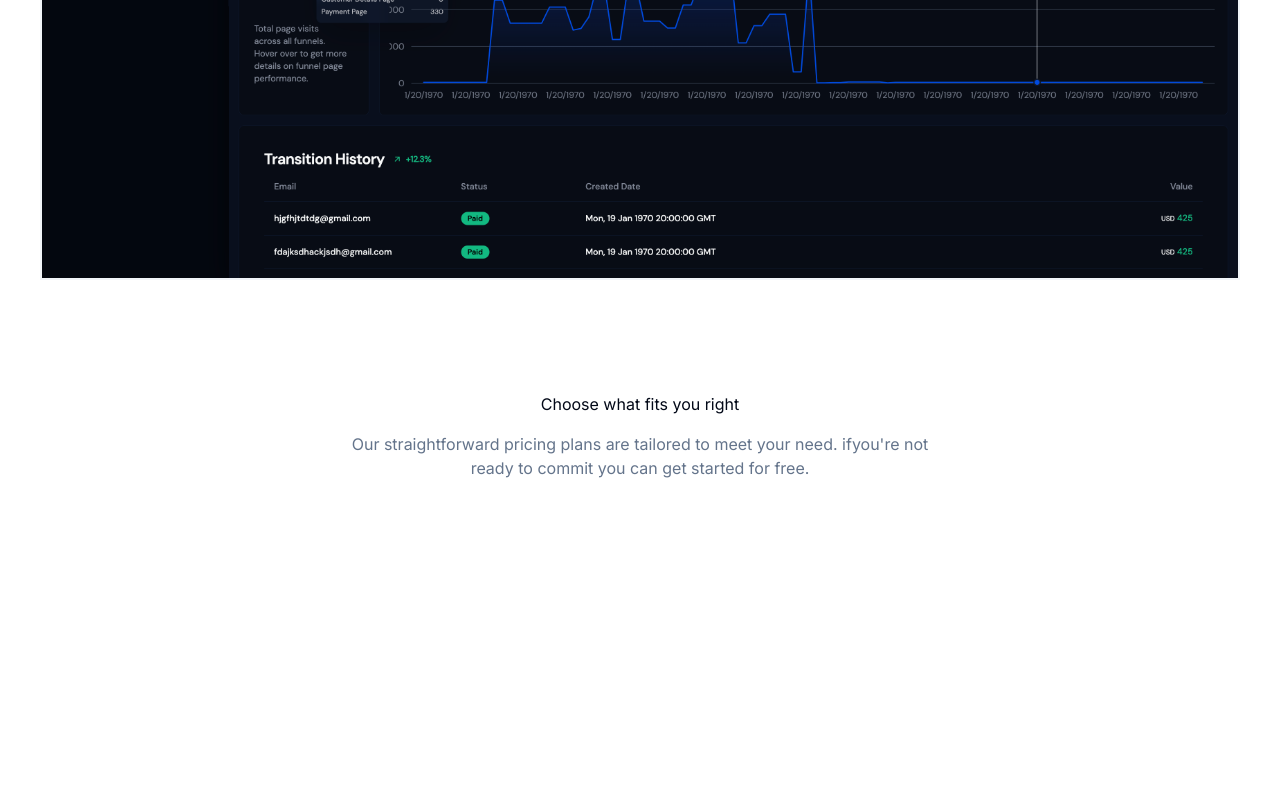
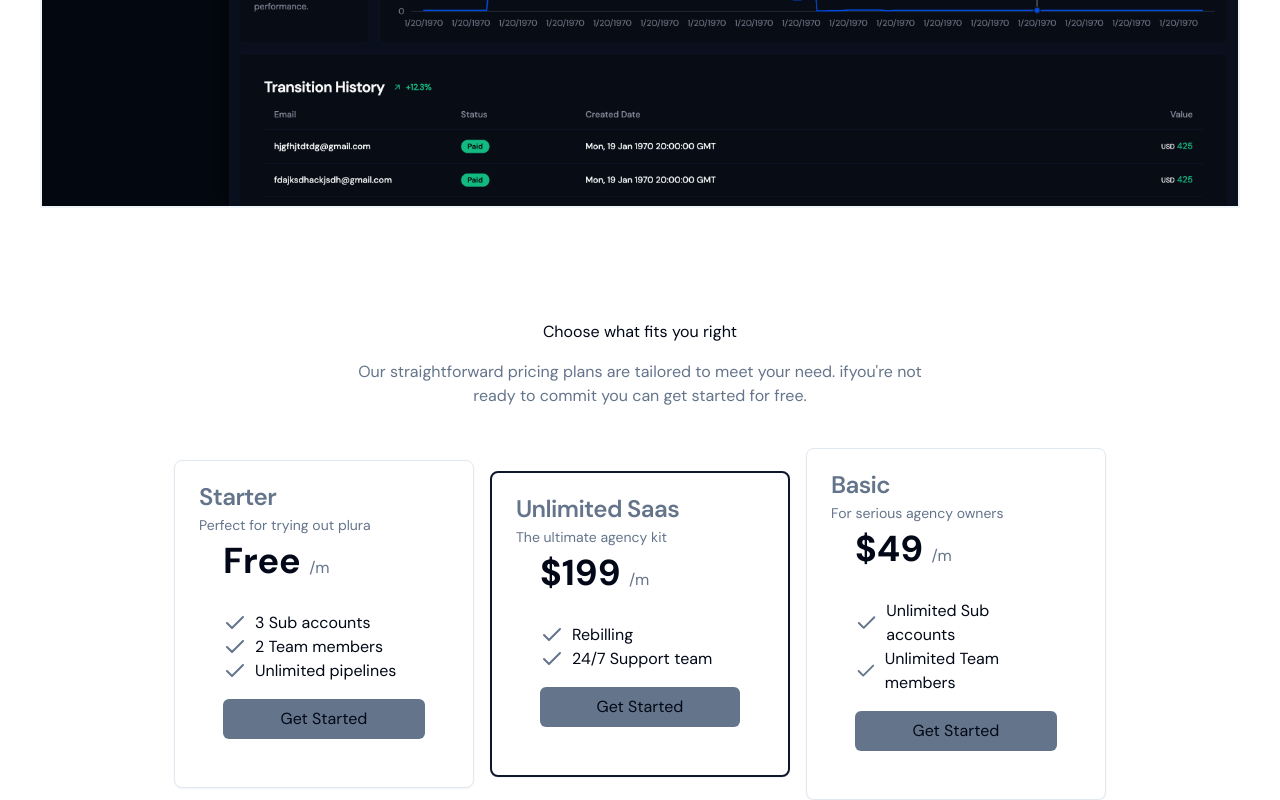
Before and after one commit to AyushGupta11442/gosync, a Next.js app: page /site in a window 1280 px wide. Shown: the part 878-1678 px from the top of the page. Before the commit the page ends 1398 px from the top, so only its background shows below. Built offline with nearby package versions, Linux system fonts and the light colour scheme.

Commit message:
home page done

```diff
--- /dev/null
+++ b/src/app/[domain]/page.tsx
@@ -0,0 +1,11 @@
+import React from 'react'
+
+const page = () => {
+  return (
+    <div>
+      page
+    </div>
+  )
+}
+
+export default page
--- a/src/app/layout.tsx
+++ b/src/app/layout.tsx
@@ -1,18 +1,14 @@
 import type { Metadata } from 'next'
-import { DM_Sans, Inter } from 'next/font/google'
+import { DM_Sans } from 'next/font/google'
 import './globals.css'
 import { ClerkProvider } from '@clerk/nextjs'
 import { dark } from '@clerk/themes'
-import Navigation from '@/components/site/navigation'
 import { ThemeProvider } from '@/providers/theme-provider'
-// import { ThemeProvider } from '@/providers/theme-provider'
 // import ModalProvider from '@/providers/modal-provider'
-// import { Toaster } from '@/components/ui/toaster'
-// import { Toaster as SonnarToaster } from '@/components/ui/sonner'
+import { Toaster } from '@/components/ui/toaster'
+import { Toaster as SonnarToaster } from '@/components/ui/sonner'
 
 const font = DM_Sans({ subsets: ['latin'] })
-const inter  =Inter({subsets: ['latin']})
-
 
 export const metadata: Metadata = {
   title: 'GoSync',
@@ -25,24 +21,24 @@ export default function RootLayout({
   children: React.ReactNode
 }) {
   return (
-    <ClerkProvider
-    appearance={{baseTheme : dark}}>
-
-      <html lang="en" suppressHydrationWarning>
-
-            <body className= {inter.className}>
+    <html
+      lang="en"
+      suppressHydrationWarning
+    >
+      <body className={font.className}>
         <ThemeProvider
           attribute="class"
           defaultTheme="system"
           enableSystem
-        disableTransitionOnChange>
-            <Navigation />
+          disableTransitionOnChange
+        >
+          {/* <ModalProvider> */}
             {children}
-
+            {/* <Toaster />
+            <SonnarToaster position="bottom-left" />
+          </ModalProvider> */}
         </ThemeProvider>
       </body>
-
     </html>
-    </ClerkProvider>
   )
 }
--- a/src/app/site/page.tsx
+++ b/src/app/site/page.tsx
@@ -1,5 +1,10 @@
 "use client";
+import { Card, CardContent, CardDescription, CardFooter, CardHeader, CardTitle } from "@/components/ui/card";
+import { pricingCards } from "@/lib/constant";
+import clsx from "clsx";
+import { Check } from "lucide-react";
 import Image from "next/image";
+import Link from "next/link";
 
 
 export default function Home() {
@@ -13,14 +18,47 @@ export default function Home() {
             GoSync
           </h1> </div>
         <div className="flex justify-center items-center relative md:mt-[-70px]">
-            <Image src="/assets/preview.png" alt="Banner image" width="1200" height="1200" className="rounded-tl-2xl rounded-tr-2xl border-2 border-muted"/>
+          <Image src="/assets/preview.png" alt="Banner image" width="1200" height="1200" className="rounded-tl-2xl rounded-tr-2xl border-2 border-muted" />
           <div className="absolute top-[50%] left-0 right-0 bottom-0 bg-gradient-to-t dark:from-backgroundn z-10"></div>
         </div>
       </section>
       <section className=" flex justify-center items-center flex-col gap-4 md:mt-28">
         <h2 className="ext-4xl  text-center">Choose what fits you right</h2>
-        <p className="text-muted-foreground text-center">Our straightforward pricing plans are tailored to meet your need. if{"you're"} not <br/> ready to commit you can get started for free.</p>
-        <div className="flex items-center gap-4 flex-wrap mt-6"></div>
+        <p className="text-muted-foreground text-center">Our straightforward pricing plans are tailored to meet your need. if{"you're"} not <br /> ready to commit you can get started for free.</p>
+        <div className="flex items-center gap-4 flex-wrap mt-6">
+          {pricingCards.map((card) => (
+            <Card key={card.title} className={clsx('w-[300px] flex flex-col justify-center justify-between ' , {"border-2 border-primary":card.title === "Unlimited Saas" ,})}>
+              <CardHeader>
+                <CardTitle className={clsx('' ,{
+                  'text-muted-foreground': card.title !== 'unlimited Saas',
+                }  )}>
+                  {card.title}
+
+                </CardTitle>
+                <CardDescription>
+                  {card.description}
+                </CardDescription>
+                <CardContent>
+                  <span className="text-4xl font-bold">
+                    {card.price} </span>
+                    <span className="text-muted-foreground">
+                    /m </span>
+                </CardContent>
+                <CardFooter className="flex flex-col items-start gap-4">
+                  <div>
+                    {card.features.map((feature) => (<div key = {feature} className="flex gap-2 items-center">
+                      <Check className="text-muted-foreground" />
+                      <p>{feature}</p>
+                    </div>))}
+                  </div>
+                  <Link href={`/agency?plan=${card.priceId}`} className={clsx(
+                    'w-full text-center bg-primary p-2 rounded-md' ,{'!bg-muted-foreground' : card.title !== 'unlimited Saas'}
+                  )}>Get Started</Link>
+                </CardFooter>
+              </CardHeader>
+            </Card>
+          ))}
+        </div>
 
       </section>
     </main>
--- /dev/null
+++ b/src/lib/constant.ts
@@ -0,0 +1,232 @@
+// import BarChart from '@/components/icons/bar_chart'
+// import Calendar from '@/components/icons/calendar'
+// import CheckCircle from '@/components/icons/check_circled'
+// import Chip from '@/components/icons/chip'
+// import ClipboardIcon from '@/components/icons/clipboardIcon'
+// import Compass from '@/components/icons/compass'
+// import Database from '@/components/icons/database'
+// import Flag from '@/components/icons/flag'
+// import Headphone from '@/components/icons/headphone'
+// import Home from '@/components/icons/home'
+// import Info from '@/components/icons/info'
+// import LinkIcon from '@/components/icons/link'
+// import Lock from '@/components/icons/lock'
+// import Message from '@/components/icons/messages'
+// import Notification from '@/components/icons/notification'
+// import Payment from '@/components/icons/payment'
+// import Person from '@/components/icons/person'
+// import Pipelines from '@/components/icons/pipelines'
+// import PluraCategory from '@/components/icons/plura-category'
+// import Power from '@/components/icons/power'
+// import Receipt from '@/components/icons/receipt'
+// import Send from '@/components/icons/send'
+// import Settings from '@/components/icons/settings'
+// import Shield from '@/components/icons/shield'
+// import Star from '@/components/icons/star'
+// import Tune from '@/components/icons/tune'
+// import Video from '@/components/icons/video_recorder'
+// import Wallet from '@/components/icons/wallet'
+// import Warning from '@/components/icons/warning'
+export const pricingCards = [
+  {
+    title: 'Starter',
+    description: 'Perfect for trying out plura',
+    price: 'Free',
+    duration: '',
+    highlight: 'Key features',
+    features: ['3 Sub accounts', '2 Team members', 'Unlimited pipelines'],
+    priceId: '',
+  },
+  {
+    title: 'Unlimited Saas',
+    description: 'The ultimate agency kit',
+    price: '$199',
+    duration: 'month',
+    highlight: 'Key features',
+    features: ['Rebilling', '24/7 Support team'],
+    priceId: 'price_1OYxkqFj9oKEERu1KfJGWxgN',
+  },
+  {
+    title: 'Basic',
+    description: 'For serious agency owners',
+    price: '$49',
+    duration: 'month',
+    highlight: 'Everything in Starter, plus',
+    features: ['Unlimited Sub accounts', 'Unlimited Team members'],
+    priceId: 'price_1OYxkqFj9oKEERu1NbKUxXxN',
+  },
+]
+
+export const addOnProducts = [
+  { title: 'Priority Support', id: 'prod_PNjJAE2EpP16pn' },
+]
+
+// export const icons = [
+//   {
+//     value: 'chart',
+//     label: 'Bar Chart',
+//     path: BarChart,
+//   },
+//   {
+//     value: 'headphone',
+//     label: 'Headphones',
+//     path: Headphone,
+//   },
+//   {
+//     value: 'send',
+//     label: 'Send',
+//     path: Send,
+//   },
+//   {
+//     value: 'pipelines',
+//     label: 'Pipelines',
+//     path: Pipelines,
+//   },
+//   {
+//     value: 'calendar',
+//     label: 'Calendar',
+//     path: Calendar,
+//   },
+//   {
+//     value: 'settings',
+//     label: 'Settings',
+//     path: Settings,
+//   },
+//   {
+//     value: 'check',
+//     label: 'Check Circled',
+//     path: CheckCircle,
+//   },
+//   {
+//     value: 'chip',
+//     label: 'Chip',
+//     path: Chip,
+//   },
+//   {
+//     value: 'compass',
+//     label: 'Compass',
+//     path: Compass,
+//   },
+//   {
+//     value: 'database',
+//     label: 'Database',
+//     path: Database,
+//   },
+//   {
+//     value: 'flag',
+//     label: 'Flag',
+//     path: Flag,
+//   },
+//   {
+//     value: 'home',
+//     label: 'Home',
+//     path: Home,
+//   },
+//   {
+//     value: 'info',
+//     label: 'Info',
+//     path: Info,
+//   },
+//   {
+//     value: 'link',
+//     label: 'Link',
+//     path: LinkIcon,
+//   },
+//   {
+//     value: 'lock',
+//     label: 'Lock',
+//     path: Lock,
+//   },
+//   {
+//     value: 'messages',
+//     label: 'Messages',
+//     path: Message,
+//   },
+//   {
+//     value: 'notification',
+//     label: 'Notification',
+//     path: Notification,
+//   },
+//   {
+//     value: 'payment',
+//     label: 'Payment',
+//     path: Payment,
+//   },
+//   {
+//     value: 'power',
+//     label: 'Power',
+//     path: Power,
+//   },
+//   {
+//     value: 'receipt',
+//     label: 'Receipt',
+//     path: Receipt,
+//   },
+//   {
+//     value: 'shield',
+//     label: 'Shield',
+//     path: Shield,
+//   },
+//   {
+//     value: 'star',
+//     label: 'Star',
+//     path: Star,
+//   },
+//   {
+//     value: 'tune',
+//     label: 'Tune',
+//     path: Tune,
+//   },
+//   {
+//     value: 'videorecorder',
+//     label: 'Video Recorder',
+//     path: Video,
+//   },
+//   {
+//     value: 'wallet',
+//     label: 'Wallet',
+//     path: Wallet,
+//   },
+//   {
+//     value: 'warning',
+//     label: 'Warning',
+//     path: Warning,
+//   },
+//   {
+//     value: 'person',
+//     label: 'Person',
+//     path: Person,
+//   },
+//   {
+//     value: 'category',
+//     label: 'Category',
+//     path: PluraCategory,
+//   },
+//   {
+//     value: 'clipboardIcon',
+//     label: 'Clipboard Icon',
+//     path: ClipboardIcon,
+//   },
+// ]
+
+// export type EditorBtns =
+//   | 'text'
+//   | 'container'
+//   | 'section'
+//   | 'contactForm'
+//   | 'paymentForm'
+//   | 'link'
+//   | '2Col'
+//   | 'video'
+//   | '__body'
+//   | 'image'
+//   | null
+//   | '3Col'
+
+// export const defaultStyles: React.CSSProperties = {
+//   backgroundPosition: 'center',
+//   objectFit: 'cover',
+//   backgroundRepeat: 'no-repeat',
+//   textAlign: 'left',
+//   opacity: '100%',
+// }
```
Also changed, not shown: src/app/(main)/layout.tsx (added, +11 -0 lines), src/app/[domain]/[path]/page.tsx (added). Lines whose indentation alone changed are shown as unchanged.
